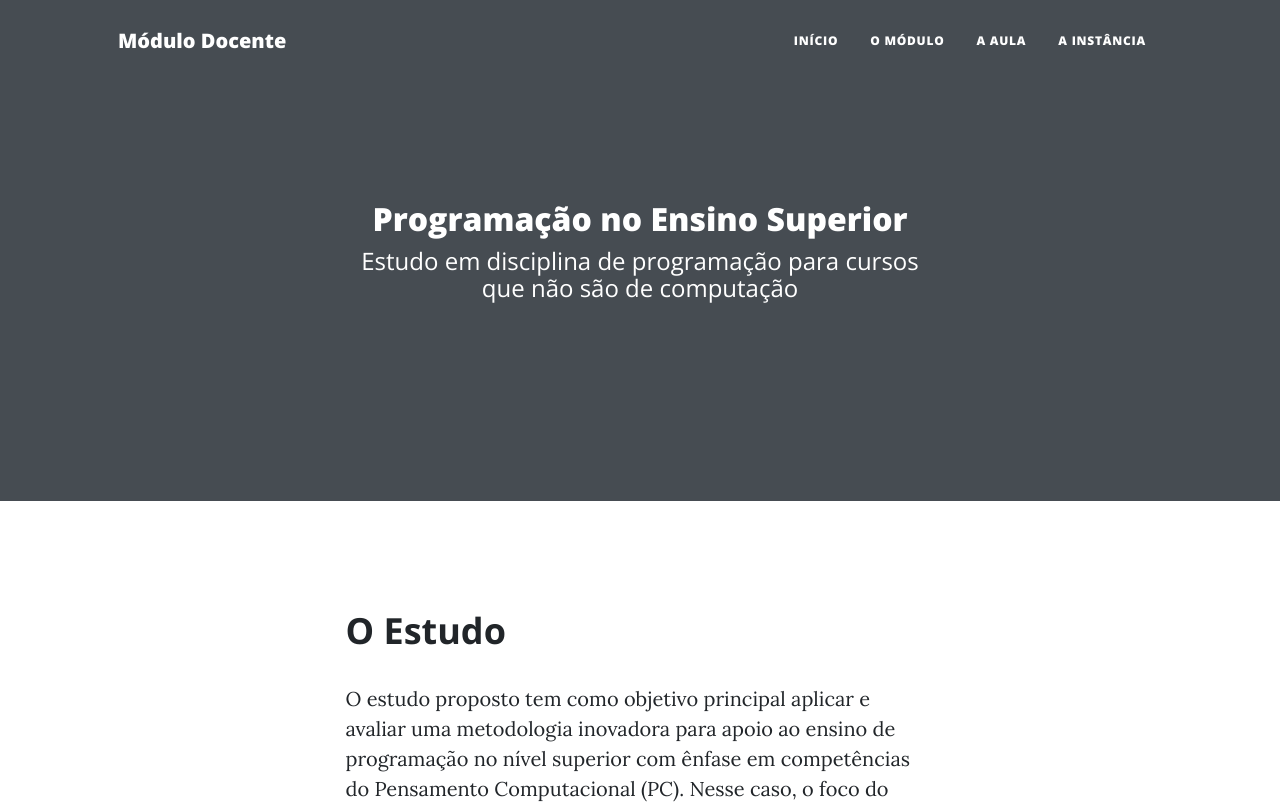
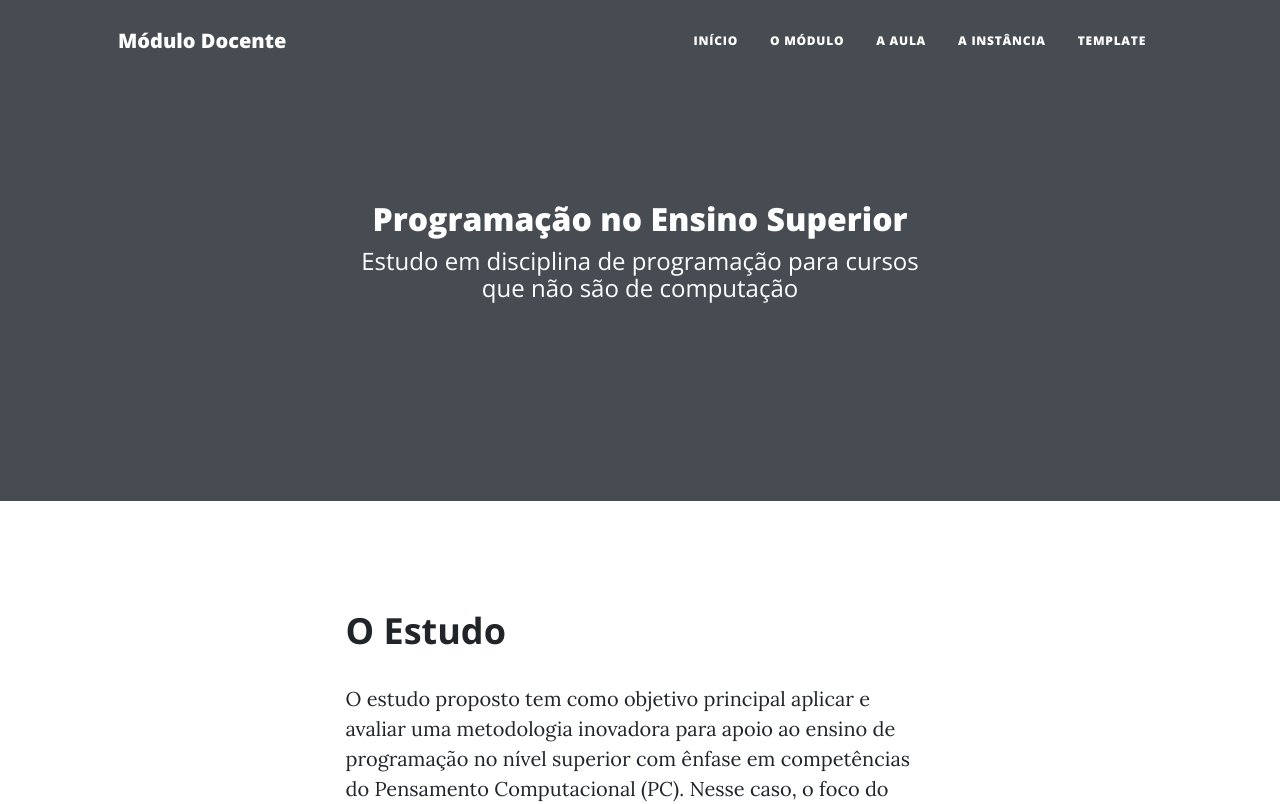
Before and after one commit to nisston/moduloprogramacaodocente, a plain HTML site: page index.html in a window 1280 px wide. Shown: the top 804 px of the page. Drawn offline with nearby package versions, Linux system fonts and the light colour scheme.

Commit message:
Update index.html

```diff
--- a/index.html
+++ b/index.html
@@ -30,6 +30,7 @@
                         <li class="nav-item"><a class="nav-link px-lg-3 py-3 py-lg-4" href="omodulo.html">O Módulo</a></li>
                         <li class="nav-item"><a class="nav-link px-lg-3 py-3 py-lg-4" href="aaula.html">A Aula</a></li>
                         <li class="nav-item"><a class="nav-link px-lg-3 py-3 py-lg-4" href="ainstancia.html">A Instância</a></li>
+                        <li class="nav-item"><a class="nav-link px-lg-3 py-3 py-lg-4" href="template.html">Template</a></li>
                     </ul>
                 </div>
             </div>
```
